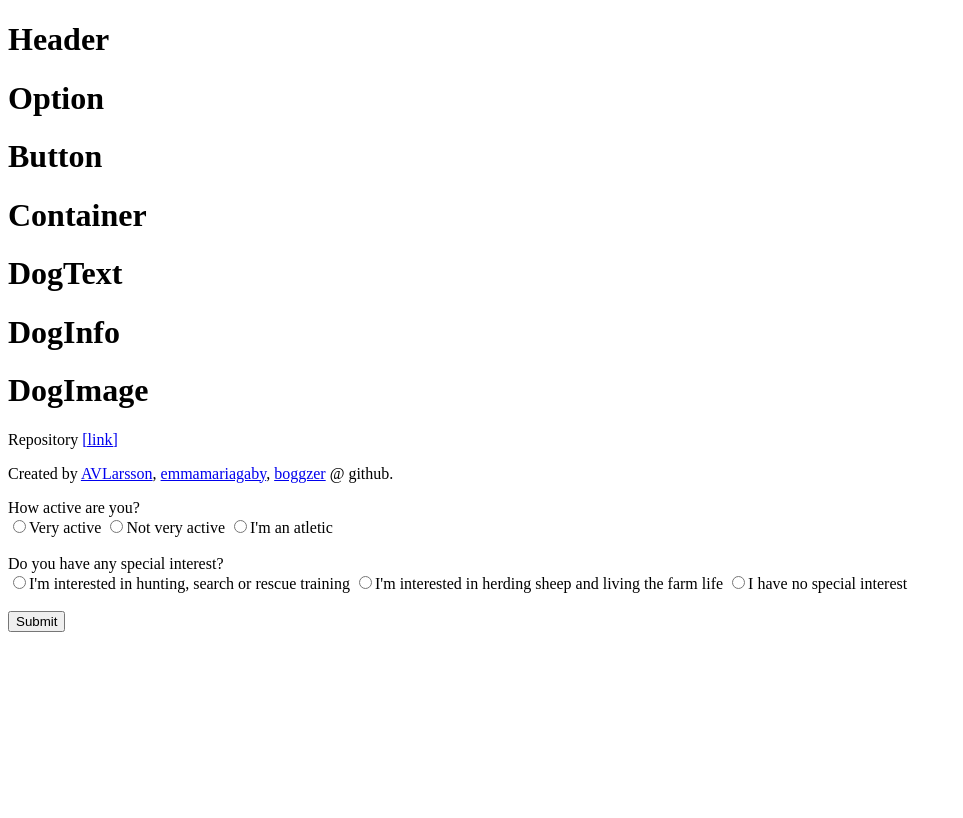
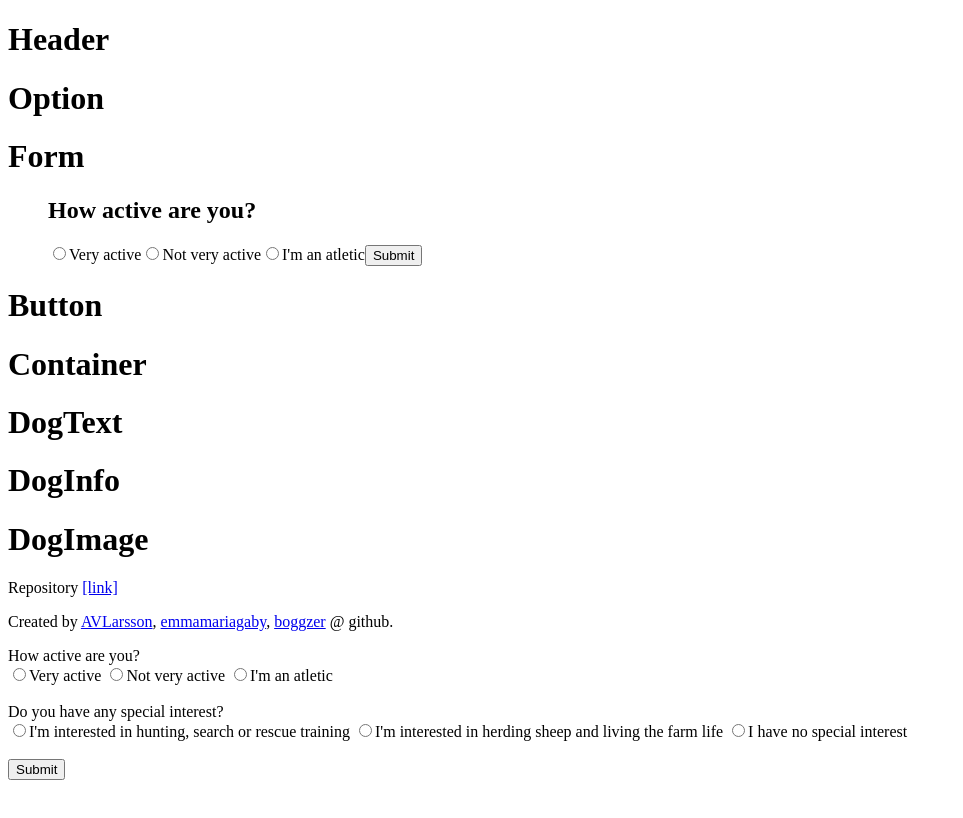
Before and after one commit to emmamariagaby/dawg-finder, a React app: page / in a window 1280 px wide. Shown: the top 818 px of the page, without its empty margins (0-963 px from the left). Built offline with nearby package versions, Linux system fonts and the light colour scheme.

Commit message:
form test

```diff
--- a/src/components/Form.tsx
+++ b/src/components/Form.tsx
@@ -1,35 +1,64 @@
 import * as React from "react";
 
+export interface FormState {
+  chosenValue: string
+}
 
+class Form extends React.Component<{}, FormState> {
 
-class Form extends React.Component {
+  constructor(props?: any) {
+    super(props);
+    this.state = {
+      chosenValue: ""
+    }
+  }
 
   render() {
     return (
-      <div className="wrapper">
-        <div className="form-wrapper">
+      <form onSubmit={this.onSubmit}>
+        <h1> Form </h1>
+        <ul>
+          <h2>How active are you?</h2>
+            <input
+              type="radio"
+              name="active"
+              checked={this.state.chosenValue === "Very active"}
+              onChange={this.onRadioChange}
+              value="Very active" />
+              <label htmlFor="Very active">Very active</label>
 
-        </div>
-      </div>
+            <input
+              type="radio"
+              name="active"
+              checked={this.state.chosenValue === "Not very active"}
+              onChange={this.onRadioChange}
+              value="Not very active" />
+               <label htmlFor="Not very active">Not very active</label>
+
+              <input
+              type="radio"
+              name="active"
+              checked={this.state.chosenValue === "I'm an atletic"}
+              onChange={this.onRadioChange}
+              value="I'm an atletic" />
+               <label htmlFor="I'm an atletic">I'm an atletic</label>
+
+          <button type="submit">Submit</button>
+        </ul>
+      </form>
     );
   }
 
+  onSubmit = (e: React.FormEvent<HTMLFormElement>) => {
+    e.preventDefault()
+    console.log(this.state)
+  }
 
-    displayRadioValue(){
-      const radios: HTMLInputElement = document.getElementById("active") as HTMLInputElement; // list of radio buttons
-      var value = localStorage.getElementById("active").value; // local storage value
-
-      for (var i = 0; i < radios.length; i++) {
-        if (radios[i].value == value){
-            radios[i].checked = true; // marking the required radio as checked
-
-          }
-
-      }
-
-        }
-    }
-
-
+  onRadioChange = (e: React.ChangeEvent<HTMLInputElement>) => {
+    this.setState({
+      chosenValue: e.target.value
+    })
+  }
+}
 
 export default Form;
```
